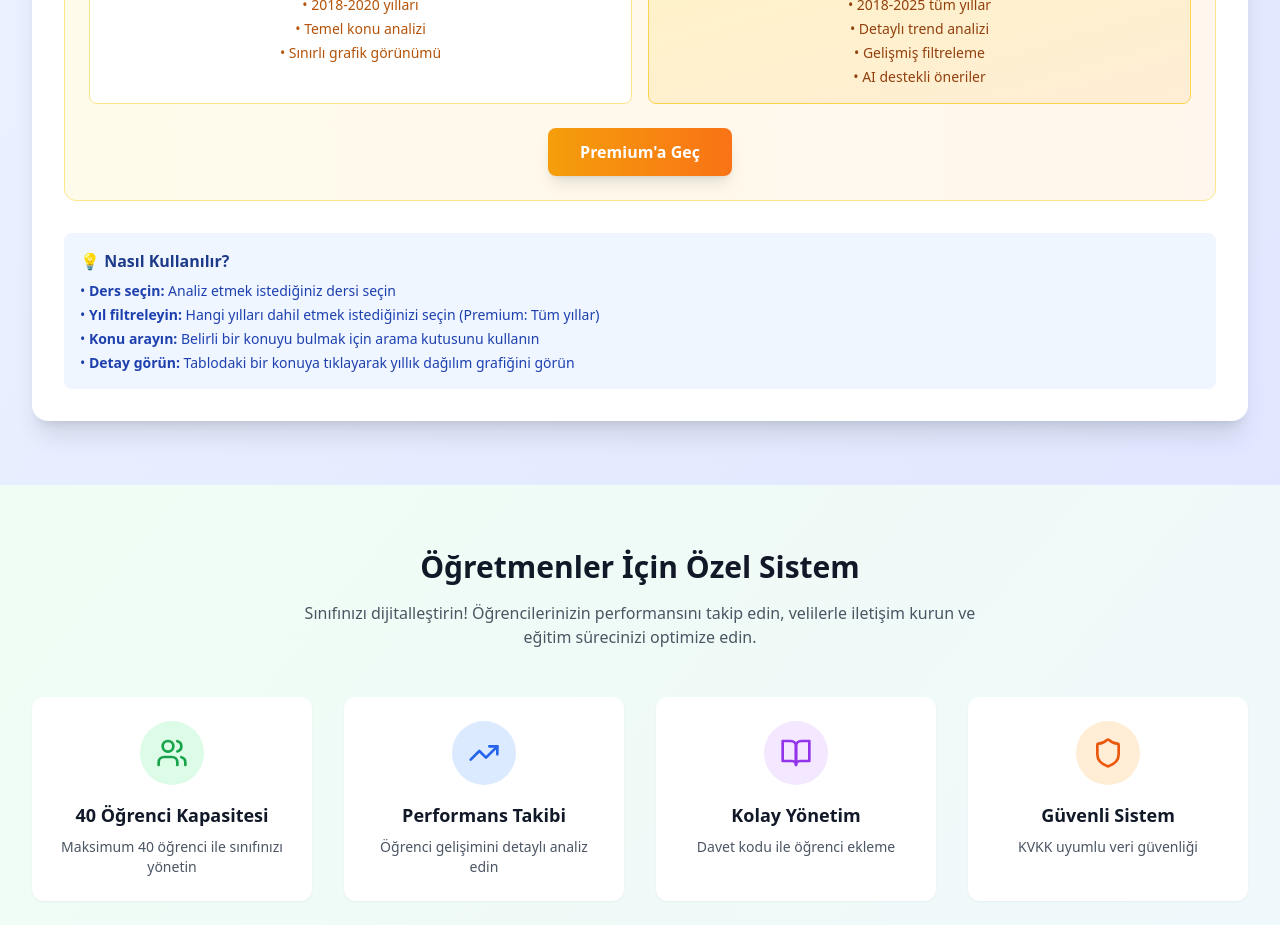
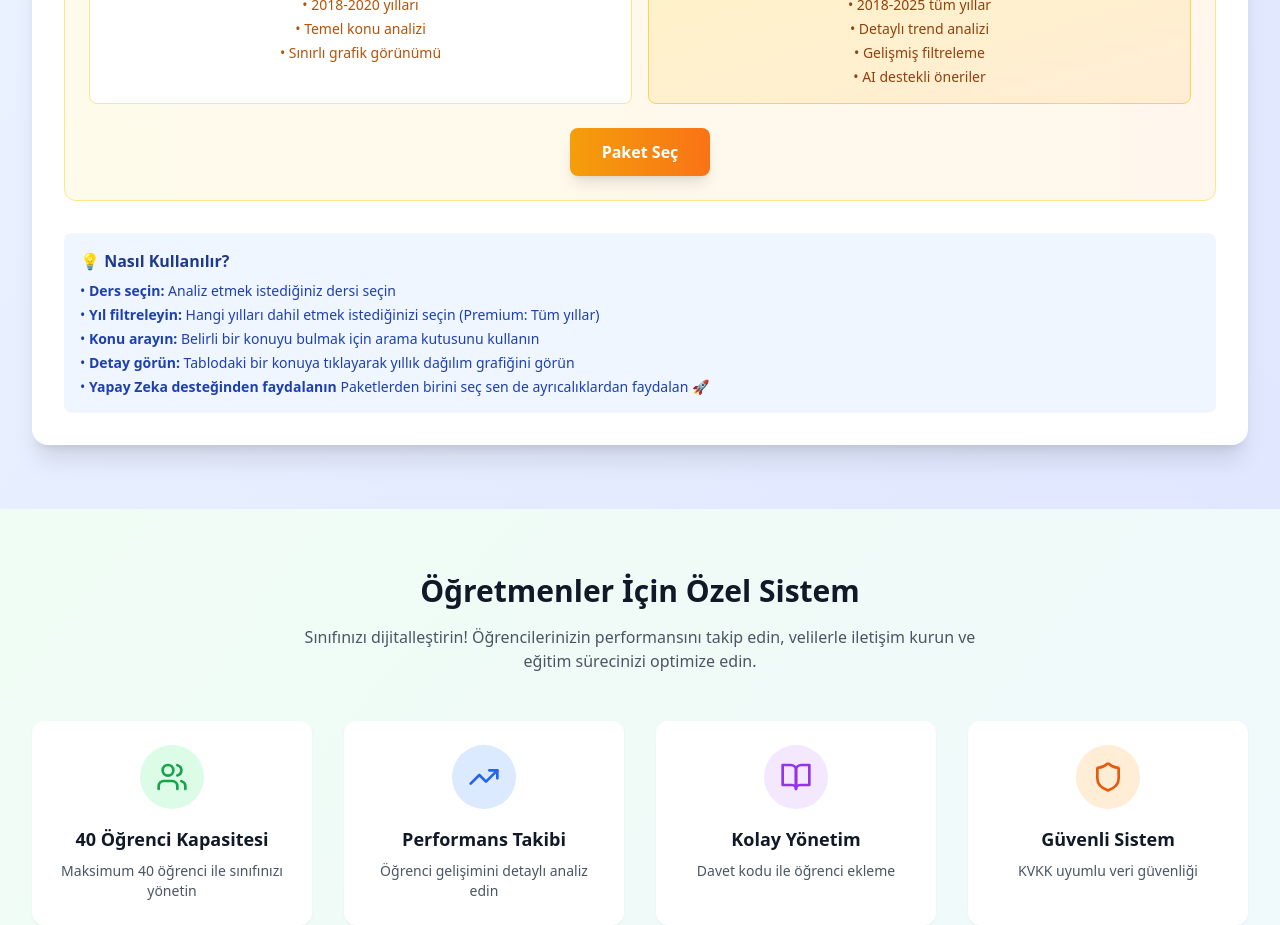
Before and after one commit to BurakGuven1/EduTracker, a React (Vite) app: page / in a window 1280 px wide. Shown: the part 3940-4865 px from the top of the page. Built offline with nearby package versions, Linux system fonts and the light colour scheme; no server answers.

Commit message:
Updated ExamTopicsSection.tsx

```diff
--- a/src/components/ExamTopicsSection.tsx
+++ b/src/components/ExamTopicsSection.tsx
@@ -756,7 +756,7 @@ export default function ExamTopicsSection({ user, onUpgrade }: ExamTopicsSection
                   onClick={onUpgrade}
                   className="bg-gradient-to-r from-amber-500 to-orange-500 text-white px-8 py-3 rounded-lg font-semibold hover:from-amber-600 hover:to-orange-600 transition-all shadow-lg"
                 >
-                  Premium'a Geç
+                  Paket Seç
                 </button>
               </div>
             </div>
@@ -770,6 +770,7 @@ export default function ExamTopicsSection({ user, onUpgrade }: ExamTopicsSection
               <li>• <strong>Yıl filtreleyin:</strong> Hangi yılları dahil etmek istediğinizi seçin {!isPremium && '(Premium: Tüm yıllar)'}</li>
               <li>• <strong>Konu arayın:</strong> Belirli bir konuyu bulmak için arama kutusunu kullanın</li>
               <li>• <strong>Detay görün:</strong> Tablodaki bir konuya tıklayarak yıllık dağılım grafiğini görün</li>
+              <li>• <strong>Yapay Zeka desteğinden faydalanın</strong> Paketlerden birini seç sen de ayrıcalıklardan faydalan 🚀</li>
             </ul>
           </div>
         </div>
```
